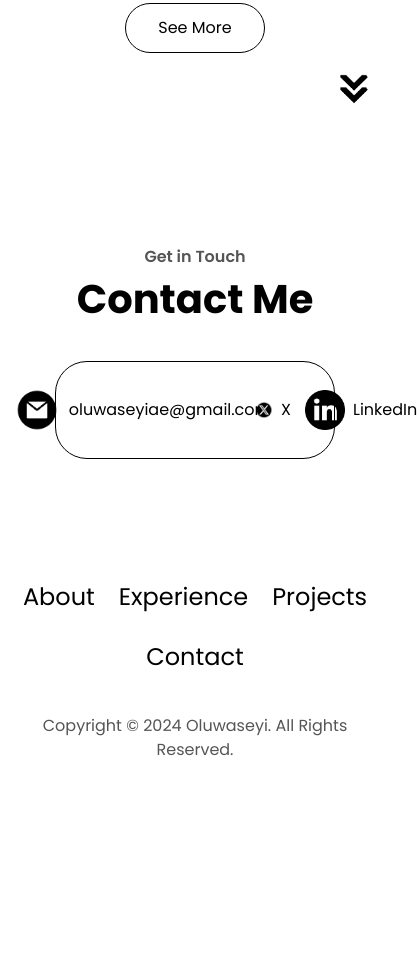
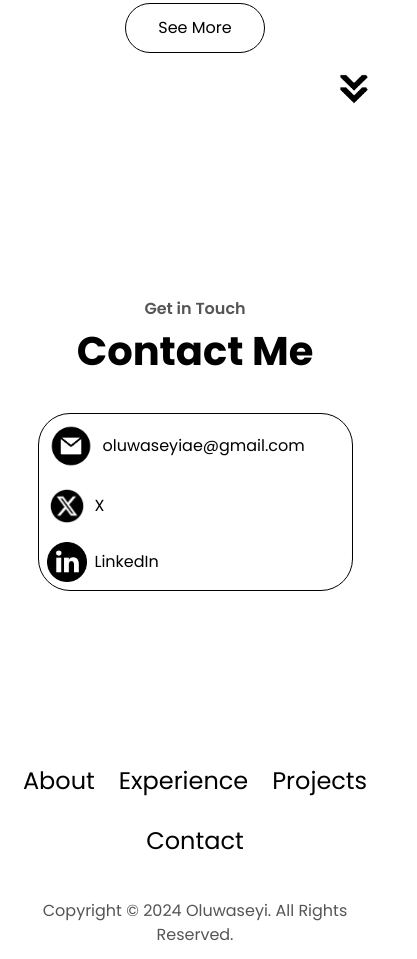
Before and after one commit to Oluwaseyiae/abiolajohnoluwaseyi.github.io, a website: page index.html in a window 390 px wide. Shown: the part 6342-7301 px from the top of the page, 417 px wide, since content can reach past the window. Before the commit the page ends 7116 px from the top, so only its background shows below. Drawn offline with Linux system fonts and the light colour scheme.

Commit message:
Update index.html

```diff
--- a/index.html
+++ b/index.html
@@ -372,34 +372,33 @@
 
   <!-- Contact Area Start -->
 <section id="contact"
-        class="relative flex flex-col justify-center mx-auto min-h-[70vh] px-[20px] md:px-[40px] lg:px-[100px] py-24">
-        <div class=" text-center mb-8">
+    class="relative flex flex-col justify-center mx-auto h-[70vh] px-[20px] md:px-[40px] lg:px-[100px] py-24">
+    <div class="text-center mb-8">
         <p class="text-[1rem] font-semibold">Get in Touch</p>
         <h1 class="font-bold text-[2.5rem] lg:text-[3rem]">Contact Me</h1>
     </div>
 
     <div
-            class="flex md:flex-row sm:flex-col  justify-center rounded-[2rem] border border-black  p-[0.5rem] w-[80%] max-w-[600px] mx-auto">
-            <div class="inline-flex items-center md:justify-center gap-[0.5rem] m-[1rem]">
-                <img src="./assets/img/email.png" alt="Email icon" class="w-12 md:mx-auto" />
+        class="flex flex-col sm:flex-row justify-center rounded-[2rem] border border-black p-[0.5rem] w-[90%] max-w-[600px] mx-auto gap-4">
+        <div class="flex items-center justify-start sm:justify-center gap-[0.5rem] p-2">
+            <img src="./assets/img/email.png" alt="Email icon" class="w-12" />
             <p
-                    class="text-black no-underline decoration-white  hover:text-darkGray hover:underline hover:underline-offset-[1rem] hover:decoration-lightGray">
-                    <a href="mailto:oluwaseyi@gmail.com">oluwaseyiae@gmail.com</a>
+                class="text-black hover:text-darkGray hover:underline hover:underline-offset-[1rem] hover:decoration-lightGray">
+                <a href="mailto:oluwaseyiae@gmail.com">oluwaseyiae@gmail.com</a>
             </p>
         </div>
-            <div class="inline-flex items-center md:justify-center gap-[0.5rem] m-[1rem]">
-                <img src="./assets/img/twitter.png" alt="LinkedIn icon" class="w-10 md:mx-auto" />
+        <div class="flex items-center justify-start sm:justify-center gap-[0.5rem] p-2">
+            <img src="./assets/img/twitter.png" alt="Twitter icon" class="w-10" />
             <p
-                    class="text-black no-underline decoration-white  hover:text-darkGray hover:underline hover:underline-offset-[1rem] hover:decoration-lightGray">
-                    <a href="https://x.com/oluwaseyipd
-                        ">X</a>
+                class="text-black hover:text-darkGray hover:underline hover:underline-offset-[1rem] hover:decoration-lightGray">
+                <a href="https://x.com/oluwaseyipd">X</a>
             </p>
         </div>
 
-            <div class="inline-flex items-center md:justify-center gap-[0.5rem] m-[1rem]">
-                <img src="./assets/img/linkedin.png" alt="LinkedIn icon" class="w-10 mmd:x-auto" />
+        <div class="flex items-center justify-start sm:justify-center gap-[0.5rem] p-2">
+            <img src="./assets/img/linkedin.png" alt="LinkedIn icon" class="w-10" />
             <p
-                    class="text-black no-underline decoration-white  hover:text-darkGray hover:underline hover:underline-offset-[1rem] hover:decoration-lightGray">
+                class="text-black hover:text-darkGray hover:underline hover:underline-offset-[1rem] hover:decoration-lightGray">
                 <a
                     href="https://www.linkedin.com/in/abiola-john-oluwaseyi-b65336234?lipi=urn%3Ali%3Apage%3Ad_flagship3_profile_view_base_contact_details%3BYxNlBQNGQqOHu4aysPQwSw%3D%3D">LinkedIn</a>
             </p>
@@ -407,6 +406,7 @@
     </div>
 </section>
 <!-- Contact Area End -->
+
 
     <!-- Footer Area Start -->
     <footer class="h-[26vh] my-0 mx-[1rem]">
```
Lines whose indentation alone changed are shown as unchanged.
